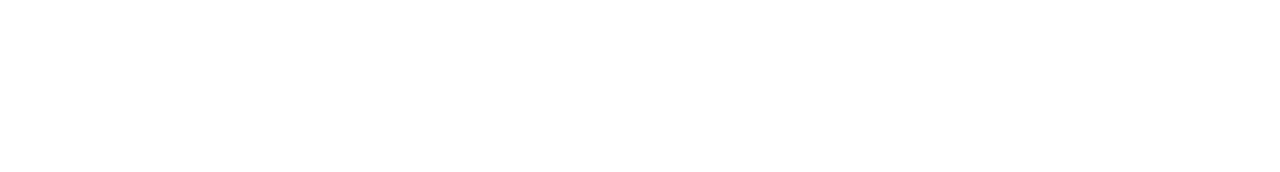
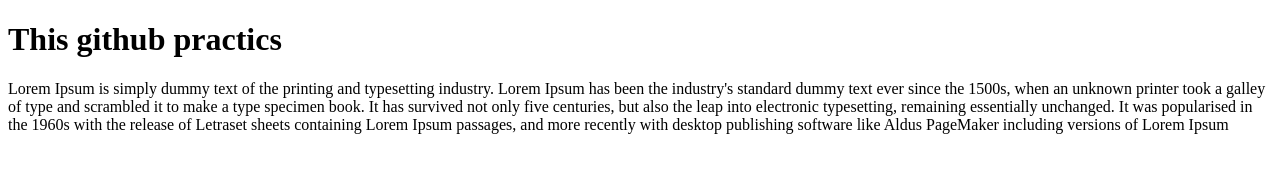
Before and after one commit to sl243/my-second-repo, a plain HTML site: page index.html in a window 1280 px wide. Drawn offline with Linux system fonts and the light colour scheme.

Commit message:
added header and paragraph

```diff
--- a/index.html
+++ b/index.html
@@ -7,6 +7,7 @@
     <title>This is my second github repo</title>
 </head>
 <body>
-
+    <h1>This github practics</h1>
+    <p>Lorem Ipsum is simply dummy text of the printing and typesetting industry. Lorem Ipsum has been the industry's standard dummy text ever since the 1500s, when an unknown printer took a galley of type and scrambled it to make a type specimen book. It has survived not only five centuries, but also the leap into electronic typesetting, remaining essentially unchanged. It was popularised in the 1960s with the release of Letraset sheets containing Lorem Ipsum passages, and more recently with desktop publishing software like Aldus PageMaker including versions of Lorem Ipsum</p>
 </body>
 </html>
```
